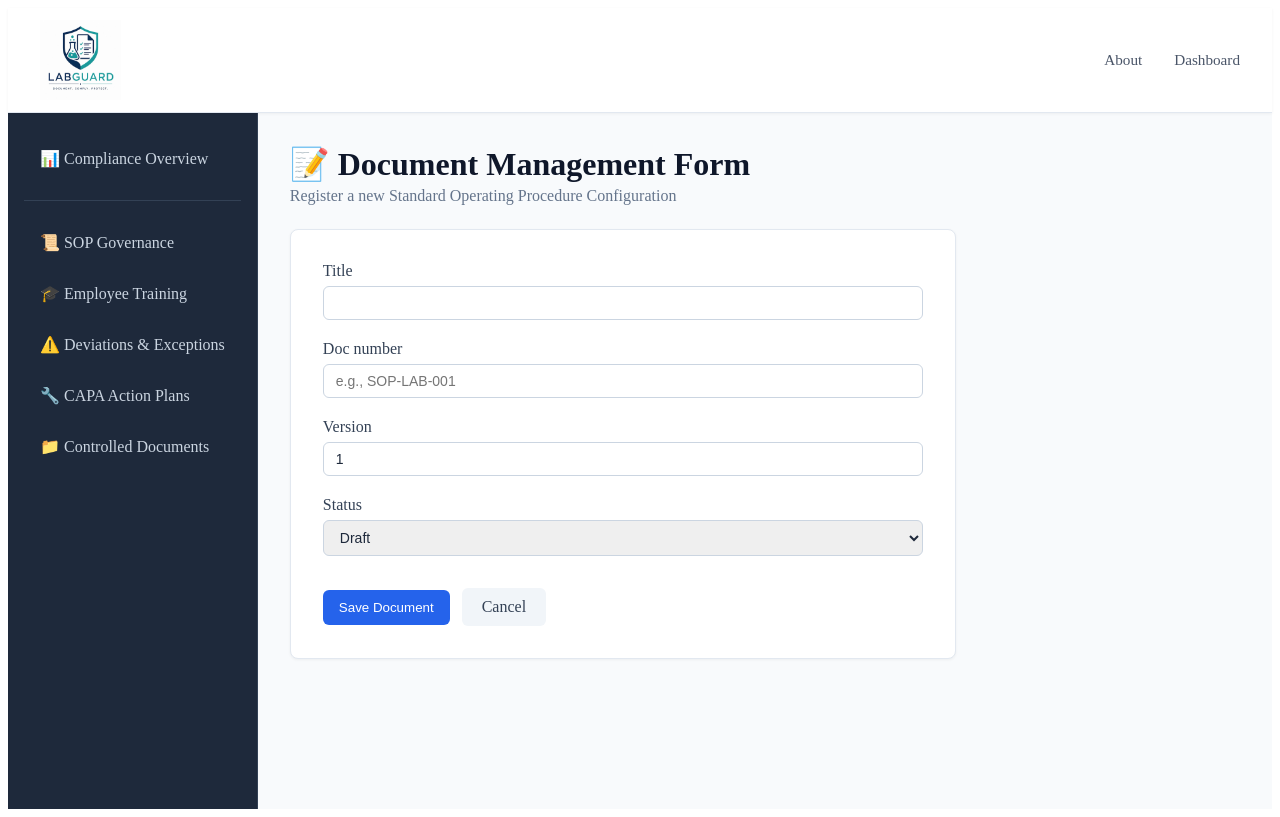
After one commit to chengmichelley/labguard, a Django app: page /sops/create/ in a window 1280 px wide. The commit adds this page. Run offline with Django 5.2, Linux system fonts and the light colour scheme.

Commit message:
CRUD for SOPs

```diff
--- a/main_app/static/css/base.css
+++ b/main_app/static/css/base.css
@@ -63,7 +63,7 @@ header {
 }
 
 .sidebar {
-    width: 260px;
+    width: max-content;
     background-color: #1e293b;
     padding: 24px 16px;
     display: flex;
@@ -82,6 +82,7 @@ header {
     display: flex;
     align-items: center;
     gap: 12px;
+    white-space: nowrap;
 }
 
 .sidebar a:hover {
@@ -143,6 +144,9 @@ main {
     font-size: 14px;
     text-transform: uppercase;
     letter-spacing: 0.05em;
+    white-space: nowrap;
+    overflow: hidden;
+    text-overflow: ellipsis;
 }
 
 .stat-card .stat-number {
@@ -164,3 +168,166 @@ main {
     color: #1d4ed8;
     text-decoration: underline;
 }
+
+.header-split {
+    display: flex;
+    justify-content: space-between;
+    align-items: center;
+}
+
+.btn-primary {
+    background-color: #2563eb;
+    color: #ffffff !important;
+    padding: 10px 16px;
+    text-decoration: none;
+    border-radius: 6px;
+    font-weight: 500;
+    border: none;
+    cursor: pointer;
+    transition: background-color 0.15s ease;
+    white-space: nowrap;
+}
+
+.btn-primary:hover {
+    background-color: #1d4ed8;
+}
+
+.btn-secondary {
+    background-color: #f1f5f9;
+    color: #334155 !important;
+    padding: 10px 20px;
+    border-radius: 6px;
+    text-decoration: none;
+    font-weight: 500;
+    transition: background-color 0.15s ease;
+    white-space: nowrap;
+}
+
+.btn-secondary:hover {
+    background-color: #e2e8f0;
+}
+
+
+.registry-container, .form-container {
+    margin-top: 24px;
+    background-color: #ffffff;
+    padding: 24px;
+    border-radius: 8px;
+    border: 1px solid #e2e8f0;
+    box-shadow: 0 1px 3px rgba(0, 0, 0, 0.05);
+}
+
+.form-container {
+    max-width: 600px;
+    padding: 32px;
+}
+
+.registry-title {
+    margin-top: 0;
+    color: #1e293b;
+}
+
+.compliance-table {
+    width: 100%;
+    border-collapse: collapse;
+    text-align: left;
+    margin-top: 16px;
+}
+
+.compliance-table th {
+    padding: 12px 8px;
+    border-bottom: 2px solid #e2e8f0;
+    color: #64748b;
+    font-size: 14px;
+    text-transform: uppercase;
+    letter-spacing: 0.05em;
+}
+
+.compliance-table td {
+    padding: 12px 8px;
+    border-bottom: 1px solid #e2e8f0;
+    color: #334155;
+}
+
+.compliance-table .text-bold {
+    font-weight: 600;
+}
+
+.compliance-table .table-empty {
+    padding: 24px 8px;
+    text-align: center;
+    color: #94a3b8;
+}
+
+.link-edit {
+    color: #2563eb;
+    text-decoration: none;
+    margin-right: 12px;
+    font-weight: 500;
+}
+
+.link-edit:hover {
+    text-decoration: underline;
+}
+
+.link-delete {
+    color: #dc2626;
+    text-decoration: none;
+    font-weight: 500;
+}
+
+.link-delete:hover {
+    text-decoration: underline;
+}
+
+.status-badge {
+    background-color: #f1f5f9;
+    color: #475569;
+    padding: 4px 8px;
+    border-radius: 4px;
+    font-size: 12px;
+    font-weight: 500;
+    border: 1px solid #e2e8f0;
+}
+
+.form-group {
+    margin-bottom: 20px;
+}
+
+.form-group label {
+    display: block;
+    font-weight: 500;
+    color: #334155;
+    margin-bottom: 6px;
+}
+
+.form-control {
+    width: 100%;
+    padding: 8px 12px;
+    border: 1px solid #cbd5e1;
+    border-radius: 6px;
+    font-size: 14px;
+    color: #1e293b;
+    box-sizing: border-box;
+}
+
+.form-control:focus {
+    outline: none;
+    border-color: #2563eb;
+    box-shadow: 0 0 0 3px rgba(37, 99, 235, 0.15);
+}
+
+.help-text {
+    display: block;
+    color: #64748b;
+    margin-top: 4px;
+    font-size: 12px;
+}
+
+.form-actions {
+    margin-top: 32px;
+    display: flex;
+    flex-direction: row;
+    align-items: center;
+    gap: 12px;
+}
--- a/main_app/templates/main_app/base.html
+++ b/main_app/templates/main_app/base.html
@@ -6,7 +6,7 @@
         <meta charset="UTF-8" />
         <meta name="viewport" content="width=device-width, initial-scale=1.0" />
         <title>LabGuard</title>
-        <link rel="stylesheet" href="{% static 'css/base.css' %}?v=1" />
+        <link rel="stylesheet" href="{% static 'css/base.css' %}?v=3" />
         <link rel='icon' type='image/png' href='{% static 'images/favicon.png' %}'/>
 
         {% block head %} {% endblock %}
--- /dev/null
+++ b/sops/forms.py
@@ -0,0 +1,13 @@
+from django import forms
+from .models import SopDocument
+
+class SopDocumentForm(forms.ModelForm):
+    class Meta:
+        model = SopDocument
+        fields = ['title', 'doc_number', 'version', 'status']
+        widgets = {
+            'title': forms.TextInput(attrs={'class': 'form-control'}),
+            'doc_number': forms.TextInput(attrs={'class': 'form-control', 'placeholder': 'e.g., SOP-LAB-001'}),
+            'version': forms.NumberInput(attrs={'class': 'form-control'}),
+            'status': forms.Select(attrs={'class': 'form-control'}),
+        }
--- a/sops/models.py
+++ b/sops/models.py
@@ -10,7 +10,7 @@ class SopDocument(models.Model):
     title = models.CharField(max_length = 255)
     doc_number = models.CharField(max_length=50, unique=True)
     version = models.IntegerField(default=1)
-    status = models.CharField(max_length = 50, default= 'pending_review')
+    status = models.CharField(max_length = 50, choices=STATUS_CHOICES, default= 'draft')
     created_at = models.DateTimeField(auto_now_add=True)
     updated_at = models.DateTimeField(auto_now=True)
 
--- /dev/null
+++ b/sops/templates/sops/sop_form.html
@@ -0,0 +1,29 @@
+{% extends 'main_app/base.html' %}
+
+{% block content %}
+<div class='overview-header'>
+  <h1>📝 Document Management Form</h1>
+  <p>Register a new Standard Operating Procedure Configuration</p>
+</div>
+
+<div class='form-container'>
+  <form method="POST">
+    {% csrf_token %}
+
+    {% for field in form %}
+    <div class='form-group'>
+      <label>{{ field.label }}</label>
+      {{ field }}
+      {% if field.help_text %}
+        <small class='help-text'>{{ field.help_text }}</small>
+      {% endif %}
+    </div>
+    {% endfor %}
+
+    <div class='form-actions'>
+      <button type='submit' class='btn-primary'>Save Document</button>
+      <a href='{% url 'sops:dashboard' %}' class='btn-secondary'>Cancel</a>
+    </div>
+  </form>
+</div>
+{% endblock %}
--- a/sops/urls.py
+++ b/sops/urls.py
@@ -5,4 +5,7 @@ app_name = 'sops'
 
 urlpatterns = [
     path('', views.sop_dashboard, name='dashboard'),
+    path('create/', views.sop_create, name='create'),
+    path('<int:pk>/edit/', views.sop_update, name='edit'),
+    path('<int:pk>/delete', views.sop_delete, name='delete'),
 ]
--- a/sops/views.py
+++ b/sops/views.py
@@ -1,7 +1,41 @@
-from django.shortcuts import render
+from django.shortcuts import render, redirect, get_object_or_404
 from .models import SopDocument
+from .forms import SopDocumentForm
 
 def sop_dashboard(request):
-    total_sops = SopDocument.objects.count()
-    context = {'total_sops': total_sops}
+    sops_list = SopDocument.objects.all().order_by('-created_at')
+    context = {
+        'sops': sops_list,
+        'sop_count': sops_list.count()
+        }
     return render(request, 'sops/dashboard.html', context)
+
+def sop_create(request):
+    if request.method == 'POST':
+        form = SopDocumentForm(request.POST)
+        if form.is_valid():
+            form.save()
+            return redirect('sops:dashboard')
+    else:
+        form = SopDocumentForm()
+
+    return render(request, 'sops/sop_form.html', {'form': form})
+
+def sop_update(request, pk):
+    sop = get_object_or_404(SopDocument, pk=pk)
+    if request.method == 'POST':
+        form = SopDocumentForm(request.POST, instance=sop)
+        if form.is_valid():
+            form.save()
+            return redirect('sops:dashboard')
+    else:
+        form = SopDocumentForm(instance=sop)
+
+    return render(request, 'sops/sop_form.html', {'form': form})
+
+def sop_delete(request, pk):
+    sop = get_object_or_404(SopDocument, pk=pk)
+    if request.method == 'POST':
+        sop.delete()
+        return redirect('sops:dashboard')
+    return render(request, 'sops/sop_confirm_delete.html', {'sop': sop})
```
Also changed, not shown: sops/templates/sops/dashboard.html (+41 -2 lines), sops/templates/sops/sop_confirm_delete.html (added, +18 -0 lines).
